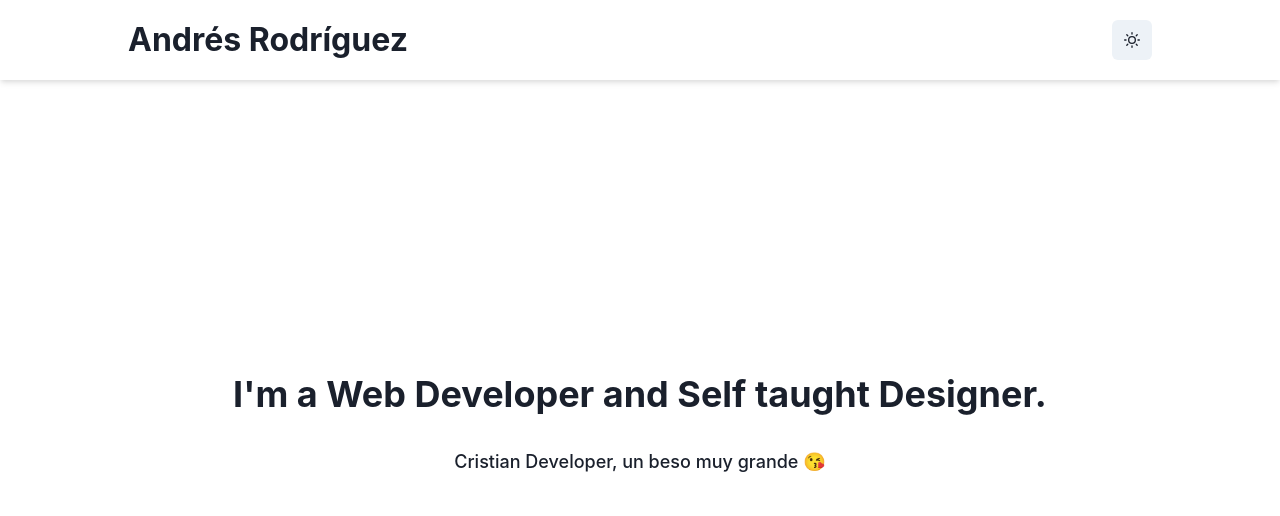
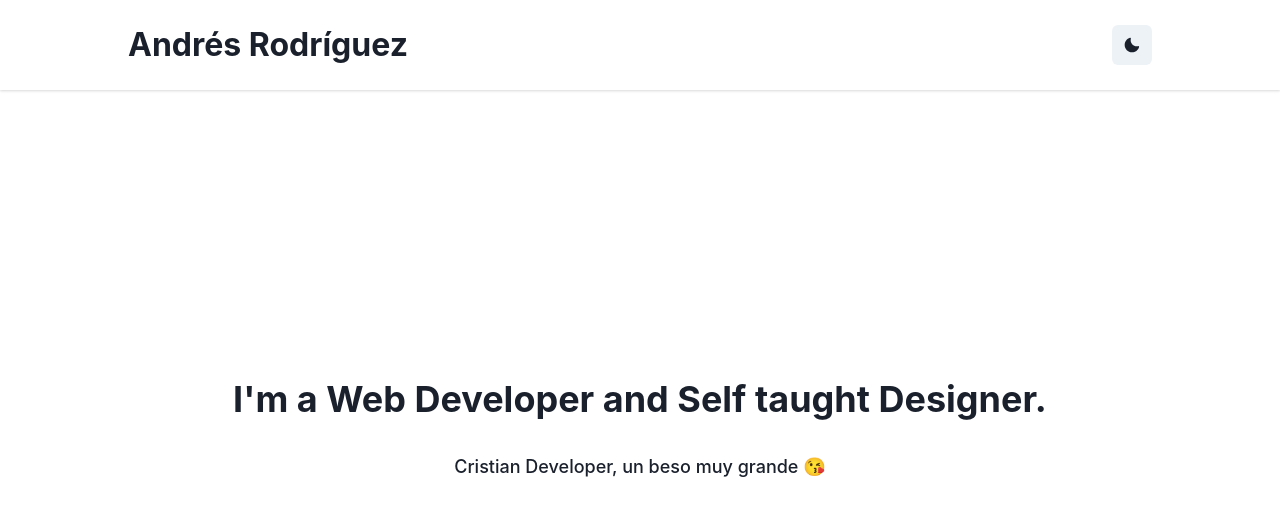
Before and after one commit to pulgueta/Next-Portfolio, a Next.js app: page / in a window 1280 px wide. Shown: the top 516 px of the page. Built offline with nearby package versions, Linux system fonts and the light colour scheme.

Commit message:
colorMode

```diff
--- a/pages/index.jsx
+++ b/pages/index.jsx
@@ -24,7 +24,7 @@ const Home = () => {
         <meta name="author" content="Andrés Rodríguez (pulgueta)" />
         <meta name="viewport" content="initial-scale=1.0, width=device-width" />
       </Head>
-      <Box width="100%" h="80px" boxShadow="md">
+      <Box width="100%" h="90px" boxShadow={isDark ? "md" : "base"}>
         <Flex
           maxW="1024px"
           px={[8, 12, 14, 16, 0]}
@@ -36,17 +36,18 @@ const Home = () => {
           <Heading
             userSelect="none"
             fontWeight="700"
-            fontSize={{ base: "32px" }}
+            fontSize={{ base: "28px", md: "32px" }}
           >
             Andrés Rodríguez
           </Heading>
           <IconButton
-            icon={isDark ? <MoonIcon /> : <SunIcon />}
+            icon={isDark ? <SunIcon /> : <MoonIcon />}
             onClick={toggleColorMode}
           ></IconButton>
         </Flex>
       </Box>
-      <Box h="calc(100vh - 80px)">
+
+      <Box h="calc(100vh - 90px)">
         <Flex
           h="100%"
           direction="column"
```
